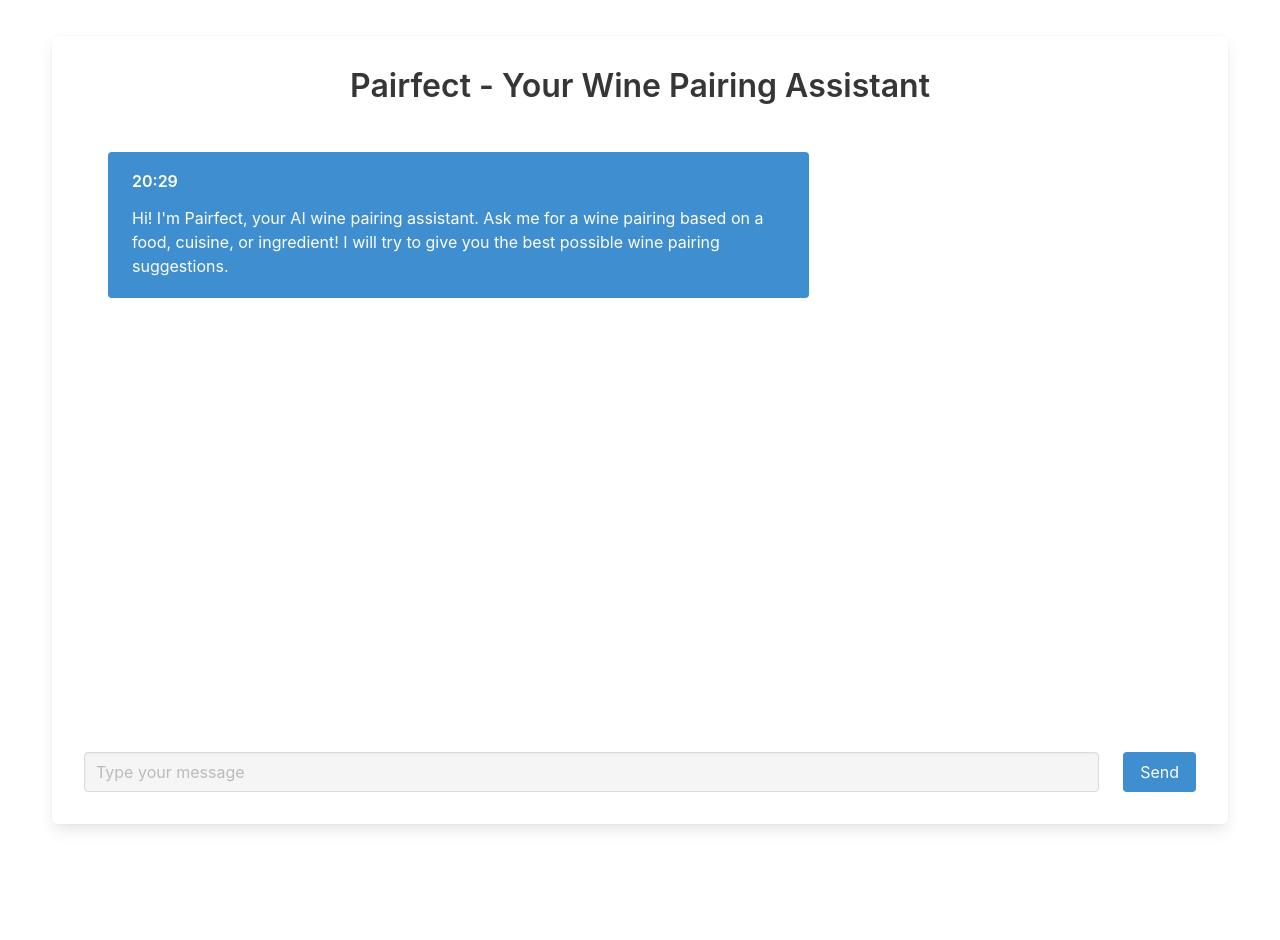
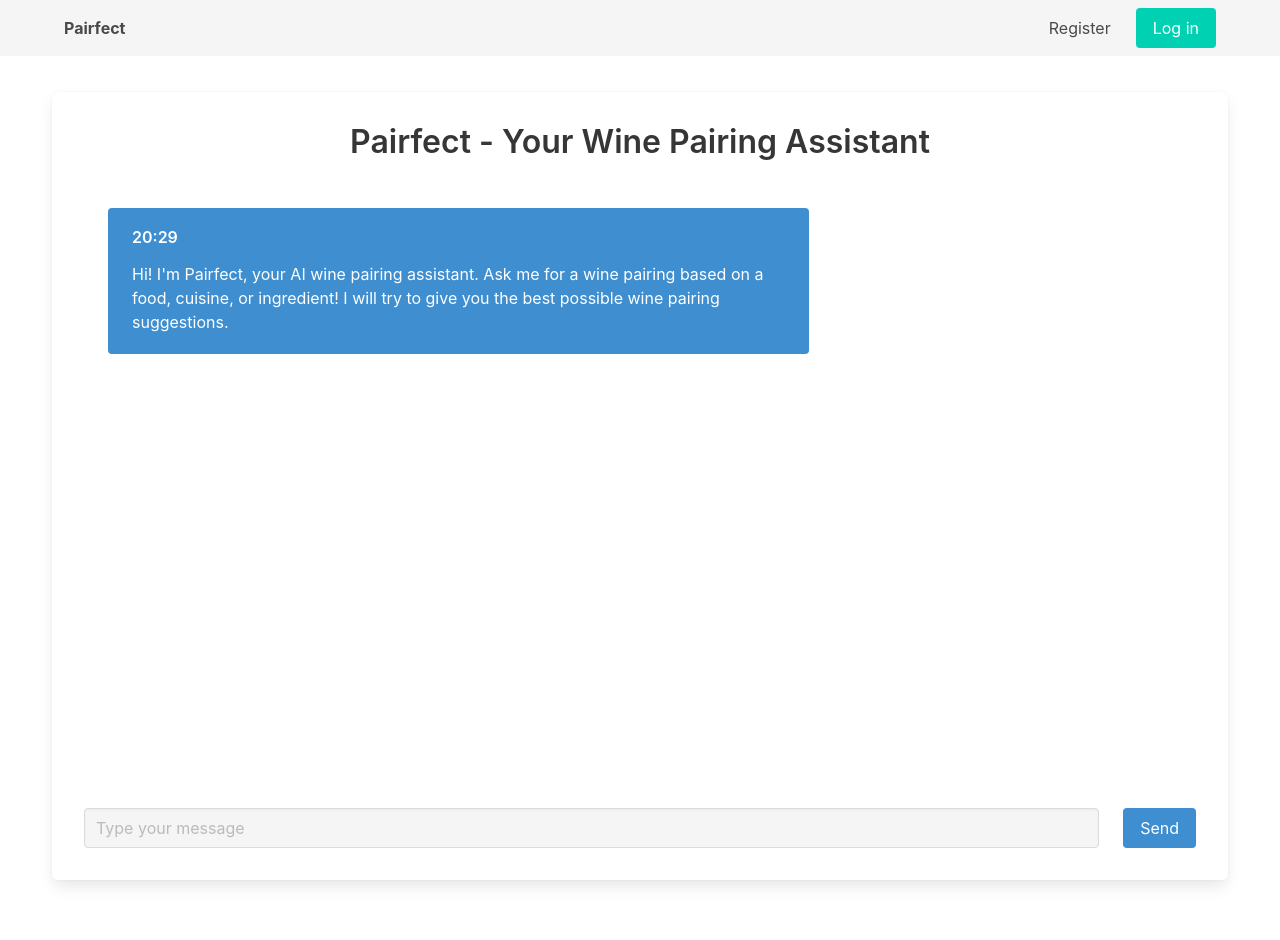
Before and after one commit to orjanvs/Pairfect, a PHP site: page / in a window 1280 px wide. Before the commit the page ends 830 px from the top, so only its background shows below. Run offline with PHP 8.4, Linux system fonts and the light colour scheme.

Commit message:
Add navigation bar with registration and login links to index.php

```diff
--- a/public/index.php
+++ b/public/index.php
@@ -12,6 +12,33 @@
 </head>
 
 <body>
+    <!-- Site Header -->
+    <nav class="navbar is-light" role="navigation" aria-label="main navigation">
+        <div class="container">
+            <div class="navbar-brand">
+                <a class="navbar-item" href="./">
+                    <strong>Pairfect</strong>
+                </a>
+                <a role="button" class="navbar-burger" aria-label="menu" aria-expanded="false" data-target="mainNav">
+                    <span aria-hidden="true"></span>
+                    <span aria-hidden="true"></span>
+                    <span aria-hidden="true"></span>
+                </a>
+            </div>
+
+            <div id="mainNav" class="navbar-menu">
+                <div class="navbar-end">
+                    <div class="navbar-item">
+                        <div class="buttons">
+                            <a class="button is-light" href="./register.php">Register</a>
+                            <a class="button is-primary" href="./login.php">Log in</a>
+                        </div>
+                    </div>
+                </div>
+            </div>
+        </div>
+    </nav>
+
     <section class="section">
         <div class="container">
             <div class="columns  box">
@@ -57,6 +84,22 @@
             </div>
         </div>
     </section>
+    <script>
+        // Bulma navbar burger toggle for mobile
+        document.addEventListener('DOMContentLoaded', function () {
+            var burgers = Array.prototype.slice.call(document.querySelectorAll('.navbar-burger'), 0);
+            burgers.forEach(function (burger) {
+                burger.addEventListener('click', function () {
+                    var target = burger.dataset.target;
+                    var $target = document.getElementById(target);
+                    burger.classList.toggle('is-active');
+                    if ($target) {
+                        $target.classList.toggle('is-active');
+                    }
+                });
+            });
+        });
+    </script>
 </body>
 
 </html>
```
